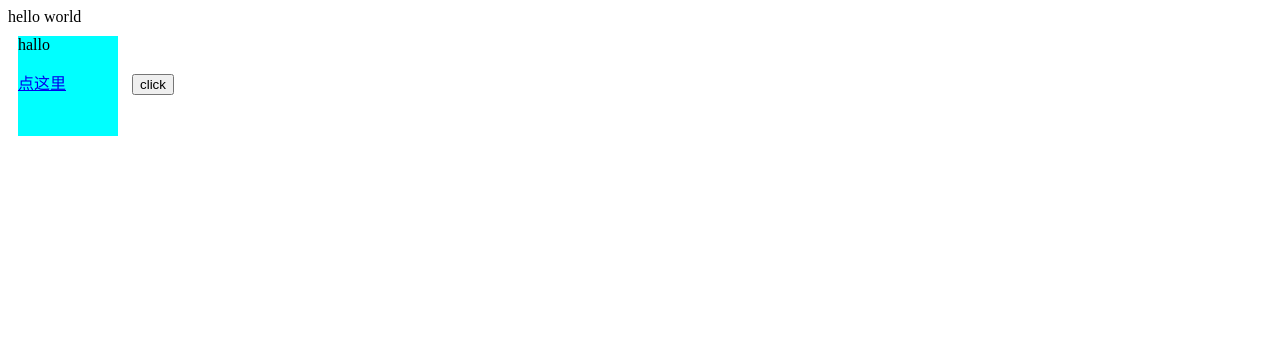
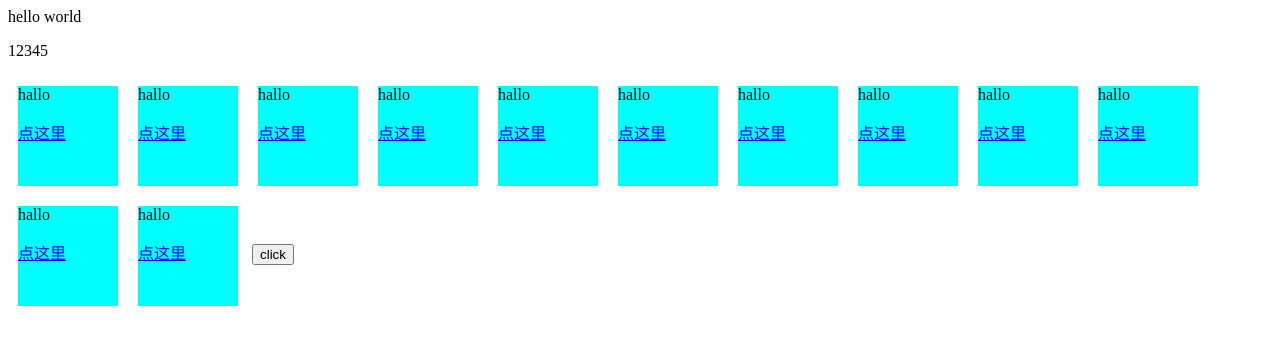
Before and after one commit to Manjioko/onejs, a plain HTML site: page keyboard.html in a window 1280 px wide. Both pictures are taken after a click on the button "click". Drawn offline with Linux system fonts and the light colour scheme.

Commit message:
处理 for 循环

```diff
--- a/keyboard.html
+++ b/keyboard.html
@@ -30,7 +30,7 @@
         // xdata.something.four[1].xxx = !xdata.something.four[1].xxx
         // xdata.ary.push(1)
         // xdata.test['ll'] = 'xxxxx'
-        xdata.test.four[1] = !xdata.test.four[1]
+        xdata.ary.push(1)
     }
 
 </script>
--- a/new.js
+++ b/new.js
@@ -150,6 +150,11 @@ class ProxyDataTouched {
         if (!data?._data) return
         // 追踪到数据变化，更新元素
         const eleHandle = function(rekey) {
+            // 数组变化时处理数组
+            if (rekey.endsWith(']')) {
+                var r = rekey.replace(/^(.+)(\[\w+\])$/g, (m,v,v2) => v2 ? v : '')
+            }
+            if (r) rekey = r
             let el_Map = data._data[rekey] ?? []
             for (let [ key, value ] of el_Map) {
                 ParseEle.prototype.forEachEle(key)
@@ -158,9 +163,11 @@ class ProxyDataTouched {
         // 先查看key是否存在于xdata中，不存在则证明是一个
         // 多层次的数据结构，应该在data._flatData里面寻找
         if (xdata.hasOwnProperty(key)) {
-             eleHandle(key)
+            // console.log('found it!')
+            console.log('newkey is : ' + newKey)
+            eleHandle(key)
         } else {
-            console.log('found not!')
+            // console.log('found not!')
             let oldKey = data._flatData.get(receices)
             // 区分数组和对象，数组用 [key] 对象用 .
             if (Array.isArray(target)) {
@@ -259,6 +266,7 @@ class ForEventHanle {
         if (!Array.isArray(ary)) return
         let key = data._flatData.get(ary)
         this.dataSave(el, key)
+        this.render(el, attr, ary)
         // 存储映射关系
         // this.dataSave(el, attr)
     }
@@ -281,7 +289,15 @@ class ForEventHanle {
 
         return { item: '', body: '' }
     }
-    render() { }
+    render(el, attr, ary) {
+        // 遍历之前应该删掉 :for 属性，因为重复后，for 已经不需要了
+        // el.setAttribute('x-id',IDGenerator())
+        const parent = el.parentNode
+        for (let i = 1; i < ary.length; i++) {
+            const new_el = el.cloneNode(true)
+            parent.insertBefore(new_el, el)
+        }
+    }
 }
 
 class IfEventHanle {
```
